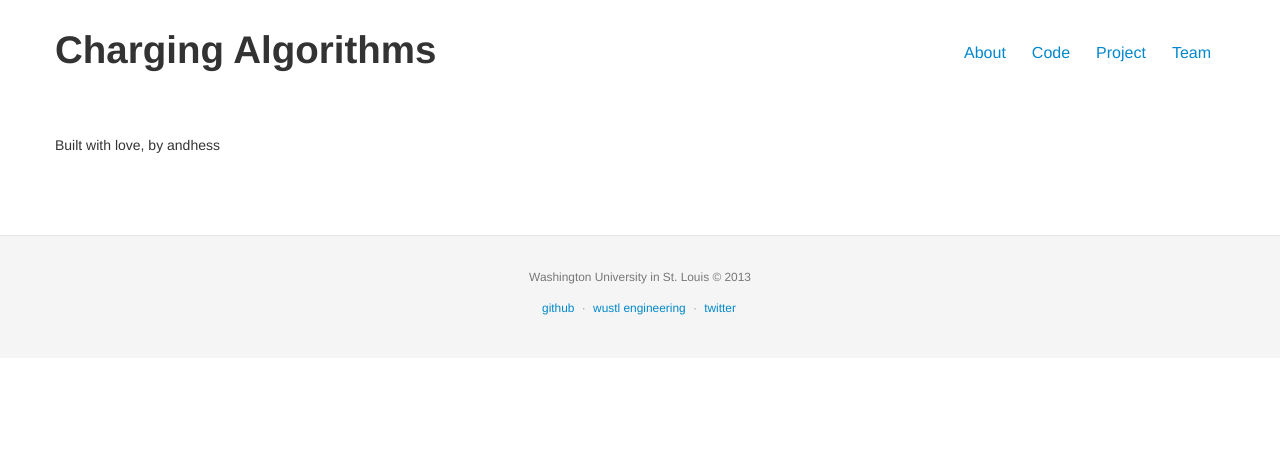
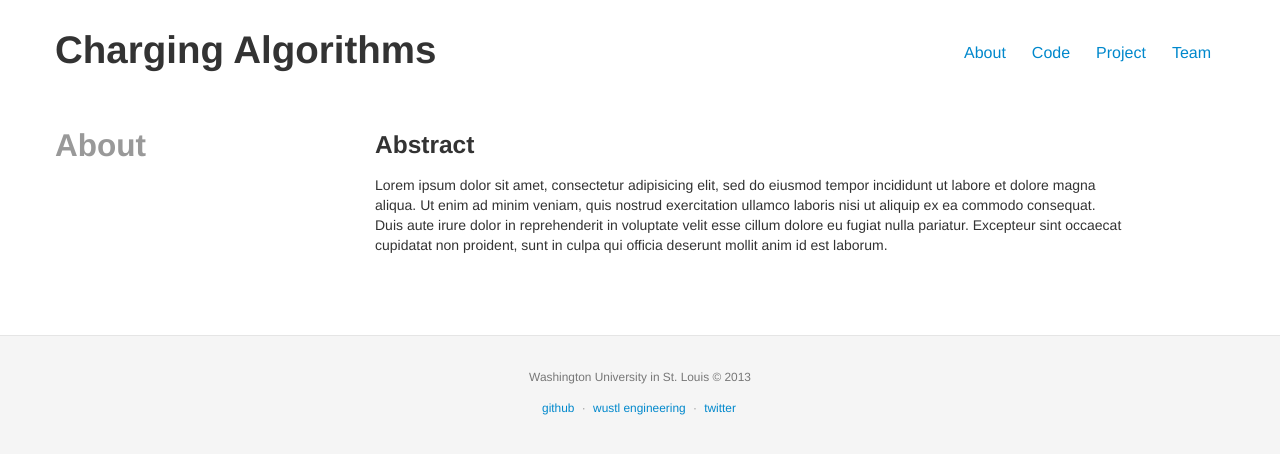
Before and after one commit to andhess/chargeAlgorithmsWeb, a Jekyll site: the page built from index.html, in a window 1280 px wide. Shown: the top 454 px of the page. Built offline with Jekyll 4.4.1, drawn with Linux system fonts in a browser that asks for light colours; Markdown is read by kramdown in place of the engine named in the settings.

Commit message:
cleaning out columns and spacing and margins and padding and stuff that designers freak out over

```diff
--- a/assets/css/global.css
+++ b/assets/css/global.css
@@ -38,7 +38,11 @@
 
 .blurb{
     margin: 10px 0px 10px 0px;
-    padding: 10px 3px 10px 3px;
+    padding: 10px 0px 10px 0px;
+}
+
+.wtf{
+  padding-left: 20px;
 }
 
 /* Sidenav for Docs
--- a/index.html
+++ b/index.html
@@ -2,6 +2,16 @@
 layout: default
 ---
 
-<br>
-<p>Built with love, by andhess</p>
-</row>
+<div class="row-fluid">
+    <div class="span3">
+        <h2 class="muted">About</h2>
+    </div>
+    <div class="span8 wtf">
+        <h3>Abstract</h3>
+    </div>
+</div>
+<div class="row-fluid">
+	<div class="offset3 span8 wtf">
+		<p>Lorem ipsum dolor sit amet, consectetur adipisicing elit, sed do eiusmod tempor incididunt ut labore et dolore magna aliqua. Ut enim ad minim veniam, quis nostrud exercitation ullamco laboris nisi ut aliquip ex ea commodo consequat. Duis aute irure dolor in reprehenderit in voluptate velit esse cillum dolore eu fugiat nulla pariatur. Excepteur sint occaecat cupidatat non proident, sunt in culpa qui officia deserunt mollit anim id est laborum.</p>
+	</div>
+</div>
--- a/model.html
+++ b/model.html
@@ -1,13 +1,11 @@
 ---
 layout: default
 title: Code
-pageTitle: Code
 permalink: /model/
 ---
 
 <!-- side nav -->
 
-<div class="container-fluid">
 <div class="row-fluid">
     <div class="span3 bs-docs-sidebar">
 
@@ -21,7 +19,7 @@ permalink: /model/
             <li><a href="#csv"><i class="icon-chevron-right"></i> CSV</a></li>
         </ul>
     </div>
-        <div class="span9">
+    <div class="span8 wtf">
             <!--Body content-->
         <section id="vehicle">
             <h3>Vehicle</h3>
@@ -59,4 +57,3 @@ permalink: /model/
         </section>
     </div>
 </div>
-</div>
--- a/project.html
+++ b/project.html
@@ -1,13 +1,11 @@
 ---
 layout: default
 title: Project
-pageTitle: Project
 permalink: /project/
 ---
 
 <!-- side nav -->
 
-<div class="container-fluid">
 <div class="row-fluid">
     <div class="span3 bs-docs-sidebar">
 
@@ -22,7 +20,7 @@ permalink: /project/
             <li><a href="#conclusion"><i class="icon-chevron-right"></i> Conclusion</a></li>
         </ul>
     </div>
-        <div class="span9">
+    <div class="span8 wtf">
         <!--Body content-->
     <section id="background">
         <h3>Background</h3>
@@ -64,4 +62,3 @@ permalink: /project/
     </section>
     </div>
 </div>
-</div>
```
Also changed, not shown: team.html (+4 -7 lines). Lines whose indentation alone changed are shown as unchanged.
